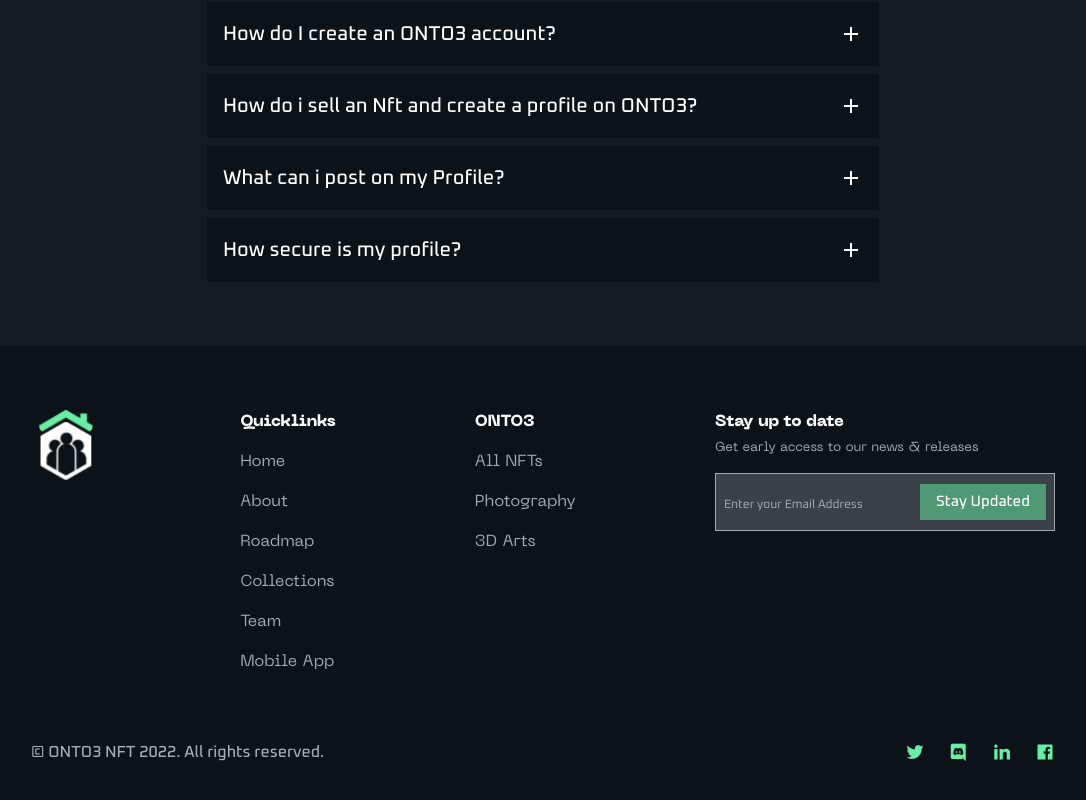
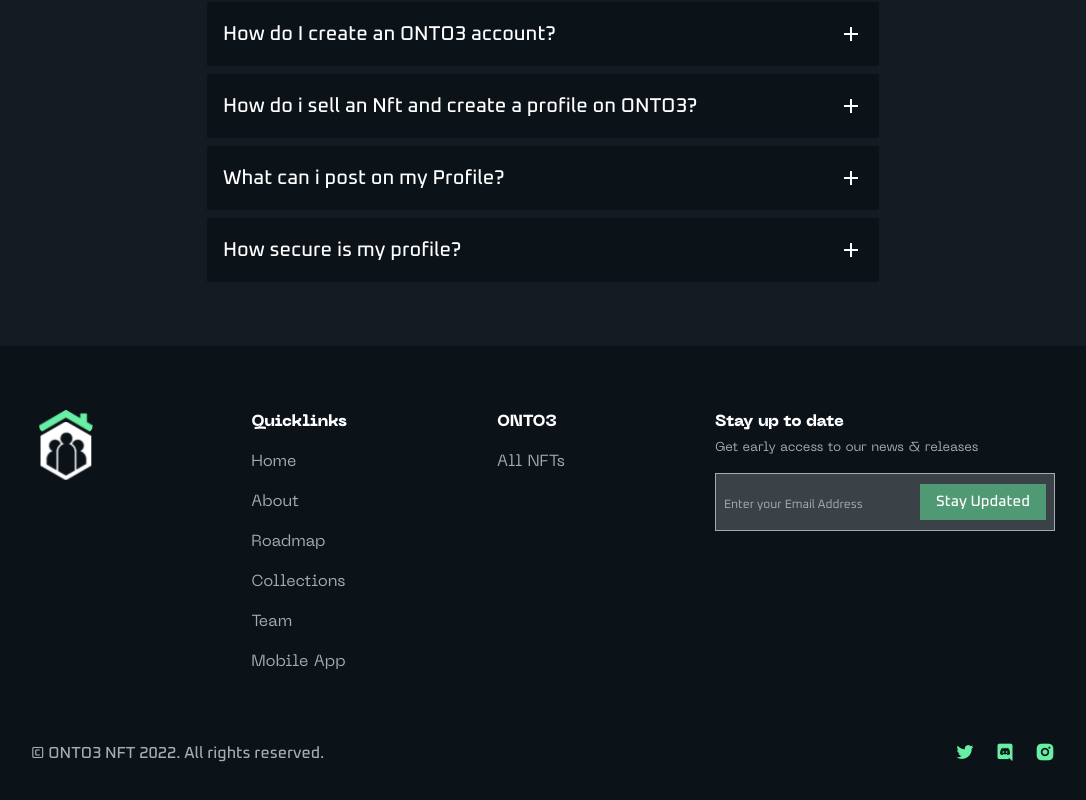
Before and after one commit to Theo-flux/onto3, a React (Vite) app: page / in a window 1280 px wide. Shown: the part 4350-5150 px from the top of the page, without its empty margins (97-1183 px from the left). Built offline with nearby package versions, Linux system fonts and the light colour scheme.

Commit message:
social linking

```diff
--- a/src/components/footer/Footer.jsx
+++ b/src/components/footer/Footer.jsx
@@ -4,10 +4,20 @@ import onto3Logo from "../../images/onto3-logo.svg";
 import Newsletter from "../Newsletter";
 
 const socials = [
-    "ri-twitter-fill",
-    "ri-discord-fill",
-    "ri-linkedin-fill",
-    "ri-facebook-box-fill"
+    {
+        name:  "ri-twitter-fill",
+        link: "https://twitter.com/onto3app"
+    },
+
+    {
+        name:  "ri-discord-fill",
+        link: "https://discord.com/invite/Onto3#6157"
+    },
+
+    {
+        name:  "ri-instagram-fill",
+        link: "https://www.instagram.com/onto3app/"
+    }
 ]
 
 const onto3 = [
@@ -84,20 +94,20 @@ const onto3 = [
             {
                 id: "1",
                 name: "All NFTs",
-                link: "#"
+                link: "https://opensea.io/collection/onto3app"
             },
 
-            {
-                id: "2",
-                name: "Photography",
-                link: "#"
-            },
+        //     {
+        //         id: "2",
+        //         name: "Photography",
+        //         link: "#"
+        //     },
 
-            {
-                id: "3",
-                name: "3D Arts",
-                link: "#"
-            }
+        //     {
+        //         id: "3",
+        //         name: "3D Arts",
+        //         link: "#"
+        //     }
         ]
     },
 ]
@@ -138,15 +148,16 @@ function Footer() {
                 <div className="flex flex-col md:flex-row justify-between md:items-center">
                     <p className="font-oxanium text-gray font-medium mb-4 md:m-0 text-sm lg:text-base">&copy; ONTO3 NFT 2022. All rights reserved.</p>
 
-                    <div className="flex justify-between items-center w-[150px]">
+                    <div className="flex justify-between items-center w-[100px]">
                         {
                             socials.map((medium, index) => {
                                 return(
-                                    <i
+                                    <a
                                         key={index}
-                                        className={`${medium} text-green text-xl`}
+                                        href={medium.link}
                                     >
-                                    </i>
+                                        <i className={`${medium.name} text-green text-xl`}></i>
+                                    </a>
                                 )
                             })
                         }
```
